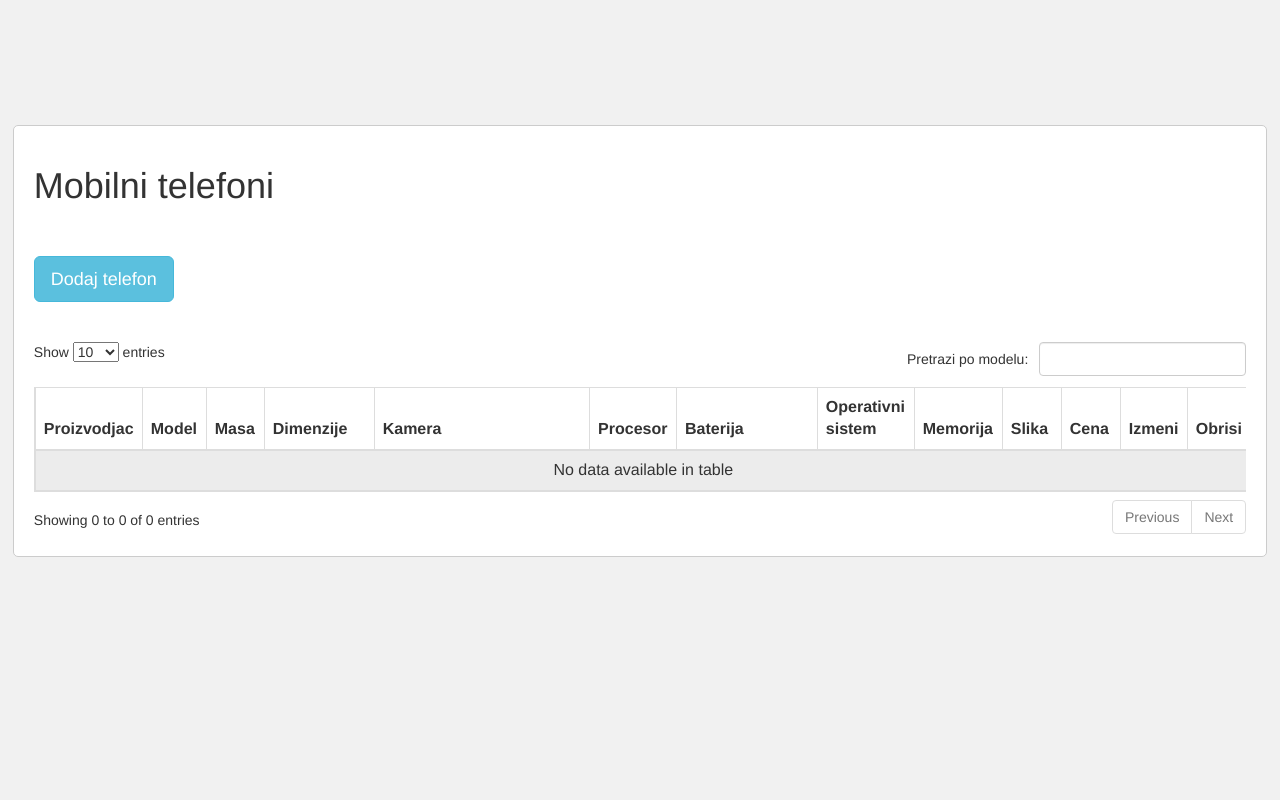
After one commit to NikolaRadivojevic97/elektronska_prodavnica, a PHP site: page /flight/admin.php in a window 1280 px wide. The commit adds this page. Run offline with PHP 8.4, Linux system fonts and the light colour scheme; data that the repository does not hold is empty; some libraries are stand-ins or nearby versions.

Commit message:
Admin-crud za telefone

```diff
--- /dev/null
+++ b/admin.php
@@ -0,0 +1,248 @@
+
+<?php
+//include "header.php";
+?>
+<br><br><br><br><br>
+<html>
+ <head>
+  <title></title>
+  <script src="https://ajax.googleapis.com/ajax/libs/jquery/2.2.0/jquery.min.js"></script>
+  <link rel="stylesheet" href="https://maxcdn.bootstrapcdn.com/bootstrap/3.3.6/css/bootstrap.min.css" />
+  <script src="https://cdn.datatables.net/1.10.12/js/jquery.dataTables.min.js"></script>
+  <script src="https://cdn.datatables.net/1.10.12/js/dataTables.bootstrap.min.js"></script>
+  <link rel="stylesheet" href="https://cdn.datatables.net/1.10.12/css/dataTables.bootstrap.min.css" />
+  <script src="https://maxcdn.bootstrapcdn.com/bootstrap/3.3.6/js/bootstrap.min.js"></script>
+  <style>
+   body
+   {
+    margin:0;
+    padding:0;
+    background-color:#f1f1f1;
+   }
+   .box
+   {
+    width:98%;
+    padding:20px;
+    background-color:#fff;
+    border:1px solid #ccc;
+    border-radius:5px;
+    margin-top:25px;
+   }
+  </style>
+ </head>
+ <body>
+  <div class="container box">
+   <h1 >Mobilni telefoni</h1>
+   <br />
+   <div class="table-responsive">
+    <br />
+    <div >
+     <button type="button" id="add_button" data-toggle="modal" data-target="#userModal" class="btn btn-info btn-lg">Dodaj telefon</button>
+    </div>
+    <br /><br />
+    <table id="user_data" class="table table-bordered table-striped">
+     <thead>
+      <tr>
+       <th width="5%">Proizvodjac</th>
+       <th width="5%">Model</th>
+       <th width="2%">Masa</th>
+       <th width="10%">Dimenzije</th>
+       <th width="25%">Kamera</th>
+       <th width="5%">Procesor</th>
+       <th width="15%">Baterija</th>
+       <th width="5%">Operativni sistem</th>
+       <th width="5%">Memorija</th>
+       <th width="5%">Slika</th>
+       <th width="5%">Cena</th>
+       <th width="5%">Izmeni</th>
+       <th width="5%">Obrisi</th>
+      </tr>
+     </thead>
+    </table>
+
+   </div>
+  </div>
+ </body>
+</html>
+
+<div id="userModal" class="modal fade">
+ <div class="modal-dialog">
+  <form method="post" id="user_form" enctype="multipart/form-data">
+   <div class="modal-content">
+    <div class="modal-header">
+     <button type="button" class="close" data-dismiss="modal">&times;</button>
+     <h4 class="modal-title">Dodaj telefon</h4>
+    </div>
+    <div class="modal-body">
+     <label>Proizvodjac</label>
+     <input type="text" name="proizvodjac" id="proizvodjac" class="form-control" />
+     <br />
+     <label>Naziv</label>
+     <input type="text" name="naziv" id="naziv" class="form-control" />
+     <br />
+     <label>Masa</label>
+     <input type="text" name="masa" id="masa" class="form-control" />
+     <br />
+     <label>Dimenzije</label>
+     <input type="text" name="dimenzije" id="dimenzije" class="form-control" />
+     <br />
+     <label>Kamera</label>
+     <input type="text" name="kamera" id="kamera" class="form-control" />
+     <br />
+     <label>Procesor</label>
+     <input type="text" name="procesor" id="procesor" class="form-control" />
+     <br />
+     <label>Baterija</label>
+     <input type="text" name="baterija" id="baterija" class="form-control" />
+     <br />
+     <label>Operativni sistem</label>
+     <input type="text" name="oprativni_sistem" id="oprativni_sistem" class="form-control" />
+     <br />
+     <label>Memorija</label>
+     <input type="text" name="memorija" id="memorija" class="form-control" />
+     <br />
+     <label>Slika</label>
+     <input type="text" name="slika" id="slika" class="form-control" />
+     <br />
+     <label>Cena</label>
+     <input type="text" name="cena" id="cena" class="form-control" />
+
+    </div>
+    <div class="modal-footer">
+     <input type="hidden" name="model_id" id="model_id" />
+     <input type="hidden" name="operation" id="operation" />
+     <input type="submit" name="action" id="action" class="btn btn-success" value="Dodaj" />
+     <button type="button" class="btn btn-default" data-dismiss="modal">Odustani</button>
+    </div>
+   </div>
+  </form>
+ </div>
+</div>
+
+<script type="text/javascript" language="javascript" >
+$(document).ready(function(){
+ $('#add_button').click(function(){
+  $('#user_form')[0].reset();
+  $('.modal-title').text("Dodaj telefon");
+  $('#action').val("Dodaj");
+  $('#operation').val("Dodaj");
+
+ });
+
+ var dataTable = $('#user_data').DataTable({
+     language: {
+        search: "Pretrazi po modelu: "
+     },
+  "processing":true,
+  "serverSide":true,
+  "order":[],
+  "ajax":{
+   url:"fetch.php",
+   type:"POST"
+  },
+  "columnDefs":[
+   {
+    "targets":[0,1,2,3,4,5,6,7,8,9,10,11,12],
+    "orderable":false,
+   },
+  ],
+
+ });
+
+ $(document).on('submit', '#user_form', function(event){
+  event.preventDefault();
+  var proizvodjac = $('#proizvodjac').val();
+  var naziv = $('#naziv').val();
+  var masa = $('#masa').val();
+  var dimenzije = $('#dimenzije').val();
+  var kamera = $('#kamera').val();
+  var procesor = $('#procesor').val();
+  var baterija = $('#baterija').val();
+  var operativniSistem = $('#oprativni_sistem').val();
+  var memorija = $('#memorija').val();
+  var slika = $('#slika').val();
+  var cena = $('#cena').val();
+
+
+  if(proizvodjac != '' && naziv != '' && masa != '' && dimenzije != '' && kamera != '' && procesor != '' && baterija != '' && operativniSistem != '' && memorija != '' && slika != '' && cena != '')
+  {
+   $.ajax({
+    url:"insert.php",
+    method:'POST',
+    data:new FormData(this),
+    contentType:false,
+    processData:false,
+    success:function(data)
+    {
+     alert(data);
+     $('#user_form')[0].reset();
+     $('#userModal').modal('hide');
+     dataTable.ajax.reload();
+    }
+   });
+  }
+  else
+  {
+   alert("Sva polja moraju biti popunjena");
+  }
+ });
+
+ $(document).on('click', '.update', function(){
+  var model_id = $(this).attr("id");
+  $.ajax({
+   url:"fetch_single.php",
+   method:"POST",
+   data:{model_id:model_id},
+   dataType:"json",
+   success:function(data)
+   {
+    $('#userModal').modal('show');
+    $('#proizvodjac').val(data.proizvodjac);
+    $('#naziv').val(data.naziv);
+    $('#masa').val(data.masa);
+    $('#dimenzije').val(data.dimenzije);
+    $('#kamera').val(data.kamera);;
+    $('#procesor').val(data.procesor);;
+    $('#baterija').val(data.baterija);
+    $('#oprativni_sistem').val(data.oprativni_sistem);
+    $('#memorija').val(data.memorija);
+    $('#slika').val(data.slika);
+    $('#cena').val(data.cena);
+    $('.modal-title').text("Izmeni");
+    $('#model_id').val(model_id);
+    $('#action').val("Izmeni");
+    $('#operation').val("Izmeni");
+   }
+  })
+ });
+
+ $(document).on('click', '.delete', function(){
+  var model_id = $(this).attr("id");
+  if(confirm("Da li ste sigurni da zelite obrisati?"))
+  {
+   $.ajax({
+    url:"delete.php",
+    method:"POST",
+    data:{model_id:model_id},
+    success:function(data)
+    {
+     alert(data);
+     dataTable.ajax.reload();
+    }
+   });
+  }
+  else
+  {
+   return false;
+  }
+ });
+
+
+});
+</script>
+
+
+<br><br>
+<?php
+//include "footer.php";
+?>
--- a/daj_tarife.php
+++ b/daj_tarife.php
@@ -36,7 +36,7 @@
             <h4 style="text-align: center; "><br></h4>';
             echo '<h5 style="margin: 0px; color: rgb(34, 40, 46); font-family: telenorlight, Arial, sans-serif; letter-spacing: -0.26px; text-align: center;"><span style="color: rgb(66, 66, 66);"><span style="font-weight: bold; font-size: 32px;">'.$json_element['cena'].'</span><span style="font-size: 18px;"><span style="font-weight: bold;">RSD</span>/mes.</span></span></h5>';
             echo '<h4 style="text-align: center; "><br></h4>';
-            echo '<h4 style="text-align: center; "><a href="/sajt/mobilni_telefoni.php"><input class="BlueButton" type="button" value="Izaberi telefon" onClick></a></h4>';
+            echo '<h4 style="text-align: center; "><a href="mobilni_telefoni.php"><input class="BlueButton" type="button" value="Izaberi telefon" onClick></a></h4>';
             echo '</div>
             <p><br></p>    </div>
             </div>  ';
@@ -51,7 +51,7 @@
     $donja_granica=$_GET['donja_granica'];
     echo '<tr>';
     while($gornja_granica<$donja_granica-3){
-        echo '<td style="width:500px">';
+        echo '<td style="width:33%">';
         dajTelefon($gornja_granica);
         echo '</td>';
         $gornja_granica++;
@@ -59,7 +59,7 @@
     echo '</tr>';
     echo '<tr>';
     while($gornja_granica<$donja_granica){
-        echo '<td style="width:500px">';
+        echo '<td style="width:33%">';
         dajTelefon($gornja_granica);
         echo '</td>';
         $gornja_granica++;
--- /dev/null
+++ b/db.php
@@ -0,0 +1,7 @@
+<?php
+
+$username = 'root';
+$password = '';
+$connection = new PDO( 'mysql:host=localhost;dbname=elektronsa_prodavnica', $username, $password );
+
+?>
--- /dev/null
+++ b/fetch.php
@@ -0,0 +1,54 @@
+<?php
+include('db.php');
+include('function.php');
+$query = '';
+$output = array();
+$query .= "SELECT * FROM model_telefona ";
+if(isset($_POST["search"]["value"]))
+{
+ $query .= 'WHERE naziv LIKE "%'.$_POST["search"]["value"].'%" ';
+}
+if(isset($_POST["order"]))
+{
+ $query .= 'ORDER BY '.$_POST['order']['0']['column'].' '.$_POST['order']['0']['dir'].' ';
+}
+else
+{
+ $query .= 'ORDER BY model_id DESC ';
+}
+ if($_POST["length"] != -1)
+ {
+  $query .= 'LIMIT ' . $_POST['start'] . ', ' . $_POST['length'];
+ }
+$statement = $connection->prepare($query);
+$statement->execute();
+$result = $statement->fetchAll();
+$data = array();
+$filtered_rows = $statement->rowCount();
+foreach($result as $row)
+{
+ $sub_array = array();
+
+ $sub_array[] = $row["proizvodjac"];
+ $sub_array[] = $row["naziv"];
+ $sub_array[] = $row["masa"];
+ $sub_array[] = $row["dimenzije"];
+ $sub_array[] = $row["kamera"];
+ $sub_array[] = $row["procesor"];
+ $sub_array[] = $row["baterija"];
+ $sub_array[] = $row["oprativni_sistem"];
+ $sub_array[] = $row["memorija"];
+ $sub_array[] = $row["slika"];
+ $sub_array[] = $row["cena"];
+ $sub_array[] = '<button type="button" name="update" id="'.$row["model_id"].'" class="btn btn-warning btn-xs update">Izmeni</button>';
+ $sub_array[] = '<button type="button" name="delete" id="'.$row["model_id"].'" class="btn btn-danger btn-xs delete">Obrisi</button>';
+ $data[] = $sub_array;
+}
+$output = array(
+ "draw"    => intval($_POST["draw"]),
+ "recordsTotal"  =>  $filtered_rows,
+ "recordsFiltered" => get_total_all_records(),
+ "data"    => $data
+);
+echo json_encode($output);
+?>
--- /dev/null
+++ b/function.php
@@ -0,0 +1,10 @@
+<?php
+function get_total_all_records()
+{
+ include('db.php');
+ $statement = $connection->prepare("SELECT * FROM model_telefona");
+ $statement->execute();
+ $result = $statement->fetchAll();
+ return $statement->rowCount();
+}
+?>
--- a/header.php
+++ b/header.php
@@ -56,11 +56,9 @@
                         </li>';
                             echo '<li class="navigation-item">'.$korisnik.'</li>';
                             echo '<li>';
-                            if($_SESSION['brojac']>0){
+
                                 echo '<a href="korpa.php">';
-                            }else{
-                                echo '<a href="#">';
-                            }
+
                                    echo '<!-- <div class="logo-container"> -->
                                         <span class="fa fa-shopping-cart"></span>
                                     <!-- </div> -->
```
Also changed, not shown: delete.php (added, +26 -0 lines), detalji.php (+7 -0 lines), fetch_single.php (added, +31 -0 lines), insert.php (added, +66 -0 lines).
